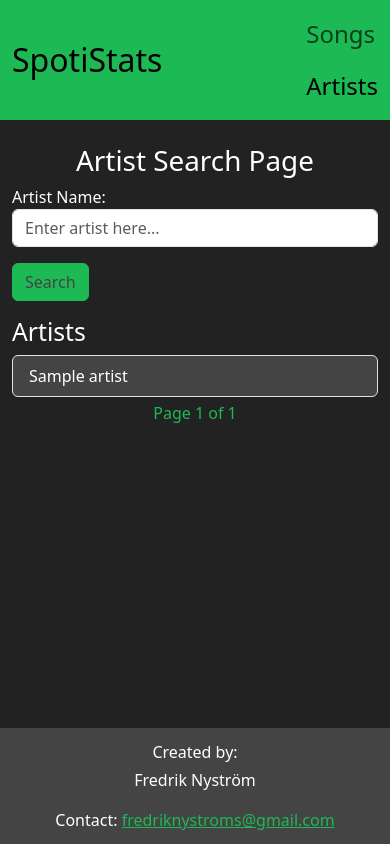
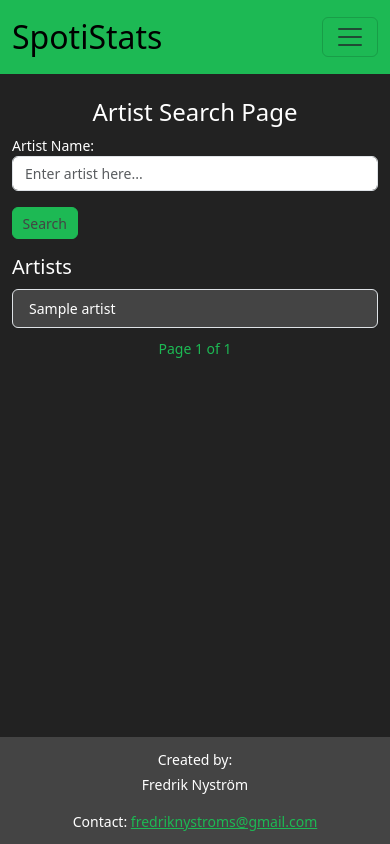
Before and after one commit to fredriknystrom/spotify_stats_23, a Django app: page /spotifyapp/artist-search/ in a window 390 px wide. Run offline with Django 4.2, Linux system fonts and the light colour scheme; tables that the repository leaves empty hold one stand-in row (values such as "Sample post"); some libraries are stand-ins or nearby versions.

Commit message:
css for mobile users

```diff
--- a/spotify_project/spotifyapp/static/css/styles.css
+++ b/spotify_project/spotifyapp/static/css/styles.css
@@ -1,5 +1,15 @@
+html, body {
+    height: 100%;
+}
+
 body {
     color: #ffffff;
+    display: flex;
+    flex-direction: column;
+}
+
+main {
+    flex-grow: 1;
 }
 
 h1, h2, h3, h4 {
@@ -60,3 +70,50 @@
     flex: 1;
     margin: 0 15px;
 }
+
+/* Media query for smaller screens (mobile devices) */
+@media (max-width: 768px) {
+
+    body {
+        font-size: 14px;
+    }
+
+    .list-group {
+        margin-top: 10px;
+        margin-bottom: 10px;
+    }
+
+    .form-control {
+        font-size: 14px;
+    }
+
+    h1 {
+        font-size: 24px; /* Change this to your desired font size for smaller screens */
+    }
+
+    h2 {
+        font-size: 20px; /* Change this to your desired font size for smaller screens */
+    }
+
+    h3 {
+        font-size: 16px; /* Change this to your desired font size for smaller screens */
+    }
+
+    h4 {
+        font-size: 16px; /* Change this to your desired font size for smaller screens */
+    }
+
+    .btn-primary {
+        font-size: 14px;
+        background-color: #1DB954;
+        color: #444444;
+        border-color: #1DB954;
+        padding: 0.300rem 0.60rem;
+    }
+
+    .horizontal-form-row {
+        display: block; /* Remove the flex layout for smaller screens */
+        margin-right: -15px; /* Reset margins */
+        margin-left: -15px;  /* Reset margins */
+    }
+}
--- a/spotify_project/spotifyapp/templates/spotifyapp/base.html
+++ b/spotify_project/spotifyapp/templates/spotifyapp/base.html
@@ -2,35 +2,28 @@
 <html lang="en">
 <head>
     <meta charset="UTF-8">
-        <meta name="viewport" content="width=device-width, initial-scale=1.0">
+    <meta name="viewport" content="width=device-width, initial-scale=1.0, maximum-scale=1.0">
     <title>{% block title %}SpotiStats{% endblock %}</title>
+
     <!-- Bootstrap CSS and JS -->
     {% load bootstrap5 %}
     {% bootstrap_css %}
     {% bootstrap_javascript %}
+
     <!-- Include static CSS files -->
     {% load static %}
     <link rel="stylesheet" type="text/css" href="{% static 'css/styles.css' %}">
-        <style>
-            html, body {
-                height: 100%;
-            }
 
-            body {
-                display: flex;
-                flex-direction: column;
-            }
-
-            main {
-                flex-grow: 1;
-            }
-        </style>
 </head>
 <body class="bg-grey">
     <header>
         <nav class="navbar navbar-expand-lg navbar-light bg-spotify-green">
             <div class="container-fluid">
                 <a class="navbar-brand" href="{% url 'song-search' %}" style="font-size: 32px;">SpotiStats</a>
+                <button class="navbar-toggler" type="button" data-bs-toggle="collapse" data-bs-target="#navbarNav" aria-controls="navbarNav" aria-expanded="false" aria-label="Toggle navigation">
+                    <span class="navbar-toggler-icon"></span>
+                </button>
+                <div class="collapse navbar-collapse" id="navbarNav">
                     <ul class="navbar-nav ml-auto" style="font-size: 24px;">
                         <li class="nav-item">
                             <a class="nav-link{% if request.resolver_match.url_name == 'song-search' %} active{% endif %}" href="{% url 'song-search' %}">Songs</a>
@@ -38,9 +31,12 @@
                         <li class="nav-item">
                             <a class="nav-link{% if request.resolver_match.url_name == 'artist-search' %} active{% endif %}" href="{% url 'artist-search' %}">Artists</a>
                         </li>
+                        <li class="nav-item">
+                            <a class="nav-link">Back to Resume</a>
+                        </li>
                     </ul>
                 </div>
-            </nav>
+            </div>
         </nav>
     </header>
 
--- a/spotify_project/spotifyapp/templates/spotifyapp/song_search.html
+++ b/spotify_project/spotifyapp/templates/spotifyapp/song_search.html
@@ -42,7 +42,6 @@
     </div>
     <button type="submit" class="btn btn-primary my-3">Search</button>
 </form>
-
     {% if songs %}
     <h2>Songs <span style="float: right;">Artists</span></h2>
     <ul class="list-group">
@@ -79,4 +78,5 @@
         </span>
     </div>
     {% endif %}
+
 {% endblock %}
```
Lines whose indentation alone changed are shown as unchanged.
